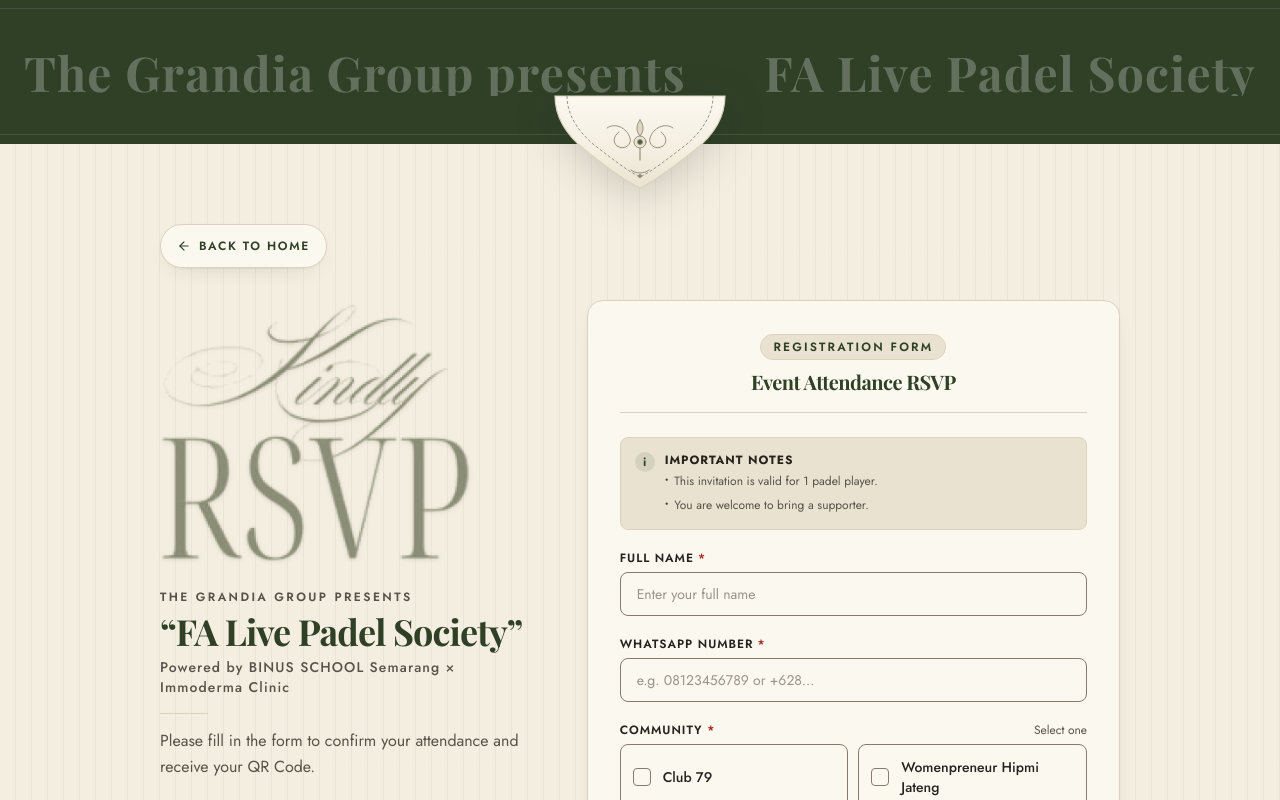
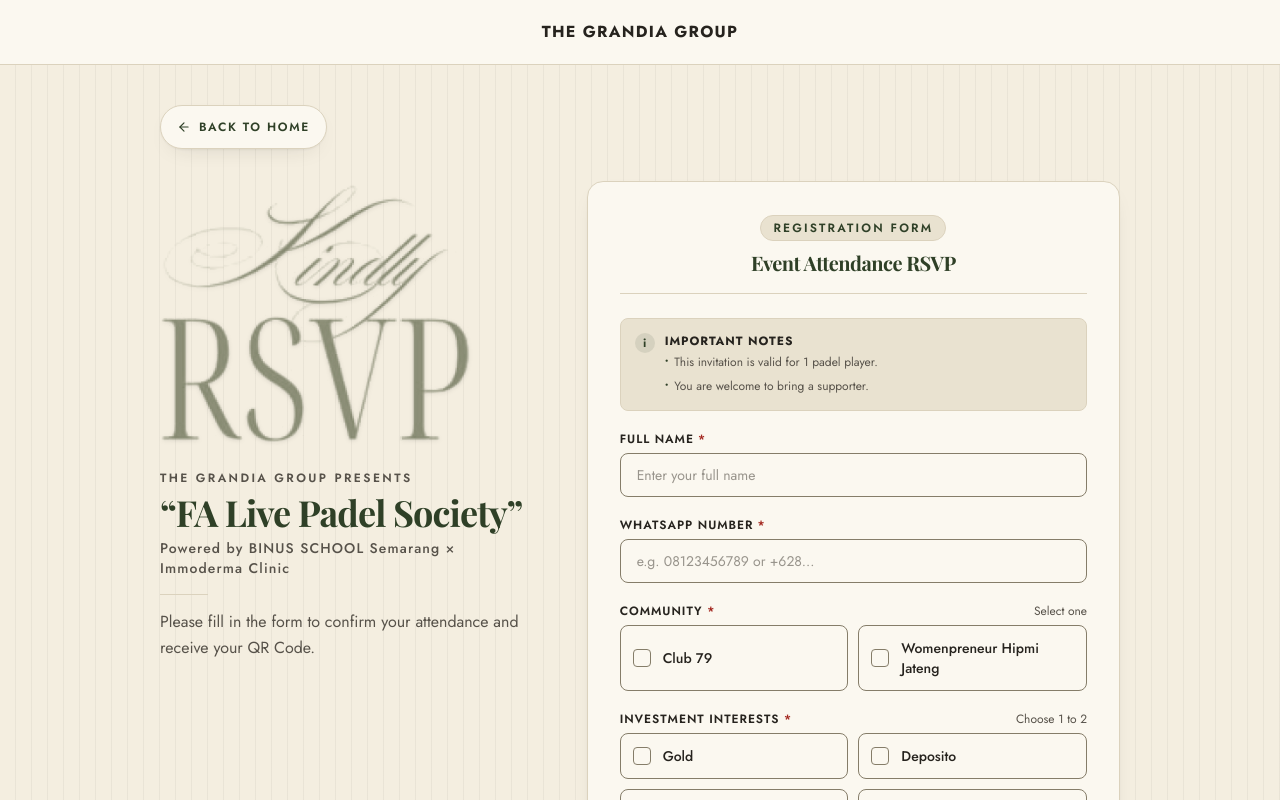
Before and after one commit to IT-Grandia/invitation-app, a Next.js app: page /regist in a window 1280 px wide. Shown: the top 800 px of the page. Built offline with nearby package versions, Linux system fonts and the light colour scheme; no server answers; the database is empty.

Commit message:
fix head style regis

```diff
--- a/app/(public)/regist/page.tsx
+++ b/app/(public)/regist/page.tsx
@@ -4,6 +4,7 @@
 
 import { RegistrationForm } from '@/components/registration/RegistrationForm'
 import { ScrollReveal } from '@/components/registration/ScrollReveal'
+import { BrandHeader } from '@/components/ui/BrandHeader'
 import { getPublishedEvent } from '@/lib/db/queries/event'
 
 export const dynamic = 'force-dynamic'
@@ -11,62 +12,6 @@
 export const metadata: Metadata = {
   title: 'RSVP • FA Live Padel Society',
   description: 'Please fill in the form to confirm your attendance and receive your QR Code.',
-}
-
-function EmbossedEnvelopeFlap() {
-  return (
-    <div className="absolute left-1/2 -translate-x-1/2 -bottom-9 sm:-bottom-12 z-20 w-[125px] sm:w-[155px] md:w-[170px] drop-shadow-[0_10px_20px_rgba(38,35,30,0.18)] pointer-events-none select-none">
-      <svg
-        viewBox="0 0 170 95"
-        fill="none"
-        xmlns="http://www.w3.org/2000/svg"
-        className="w-full h-auto overflow-visible"
-        aria-hidden="true"
-      >
-        <defs>
-          <linearGradient id="envelopeGrad" x1="85" y1="0" x2="85" y2="95" gradientUnits="userSpaceOnUse">
-            <stop stopColor="#fbf8f0" />
-            <stop offset="0.6" stopColor="#f4eee0" />
-            <stop offset="1" stopColor="#e9e2d0" />
-          </linearGradient>
-        </defs>
-
-        {/* Outer Flap with Scalloped Edge */}
-        <path
-          d="M 0 0 L 170 0 C 170 20, 160 38, 140 54 C 120 70, 100 85, 85 92 C 70 85, 50 70, 30 54 C 10 38, 0 20, 0 0 Z"
-          fill="url(#envelopeGrad)"
-          stroke="#dbd2bd"
-          strokeWidth="1.2"
-        />
-
-        {/* Inner Embossed Border */}
-        <path
-          d="M 12 0 C 12 18, 22 34, 38 48 C 56 62, 74 76, 85 81 C 96 76, 114 62, 132 48 C 148 34, 158 18, 158 0"
-          stroke="#857d69"
-          strokeWidth="1"
-          strokeDasharray="3 2"
-          fill="none"
-          opacity="0.8"
-        />
-
-        {/* Filigree Ornament / Baroque Relief */}
-        <g stroke="#857d69" strokeWidth="1" fill="none" strokeLinecap="round" opacity="0.85">
-          {/* Left scroll */}
-          <path d="M 52 32 C 60 26, 72 32, 75 42 C 77 48, 70 55, 62 50 C 58 47, 58 40, 64 36" />
-          {/* Right scroll */}
-          <path d="M 118 32 C 110 26, 98 32, 95 42 C 93 48, 100 55, 108 50 C 112 47, 112 40, 106 36" />
-          {/* Central crest */}
-          <path d="M 85 24 C 82 28, 80 34, 85 40 C 90 34, 88 28, 85 24 Z" fill="#dbd2bd" />
-          <path d="M 85 40 L 85 64" strokeWidth="1.2" />
-          <circle cx="85" cy="46" r="6" fill="#e9e2d0" stroke="#857d69" />
-          <circle cx="85" cy="46" r="2.5" fill="#2f4027" />
-          {/* Bottom flap flourish */}
-          <path d="M 76 74 C 81 78, 89 78, 94 74" />
-          <circle cx="85" cy="80" r="1.5" fill="#857d69" />
-        </g>
-      </svg>
-    </div>
-  )
 }
 
 export default async function RegistPage() {
@@ -83,28 +28,15 @@
 
   return (
     <main className="paper-stripes relative min-h-screen bg-canvas text-ink antialiased">
-      {/* Top Header Banner: Deep olive green primary matching flyer & brand */}
-      <header className="relative w-full h-24 sm:h-32 md:h-36 bg-primary border-b border-primary/40 overflow-visible flex items-center justify-center">
-        {/* Subtle horizontal borders */}
-        <div className="absolute top-2 inset-x-0 h-px bg-on-primary/10" />
-        <div className="absolute bottom-2 inset-x-0 h-px bg-on-primary/10" />
-
-        {/* Watermark text */}
-        <div className="w-full px-6 flex items-center justify-between pointer-events-none select-none overflow-hidden opacity-25">
-          <span className="font-display italic text-2xl sm:text-4xl md:text-5xl text-on-primary tracking-wide whitespace-nowrap">
-            The Grandia Group presents
-          </span>
-          <span className="hidden md:inline font-display italic text-3xl sm:text-5xl text-on-primary tracking-wide whitespace-nowrap">
-            FA Live Padel Society
-          </span>
+      {/* Top Header: Clean BrandHeader matching QR ticket page style */}
+      <header className="w-full border-b border-line bg-surface px-4 py-4 sm:py-5 flex items-center justify-center text-center">
+        <div className="max-w-5xl mx-auto flex items-center justify-center">
+          <BrandHeader hideBorder />
         </div>
-
-        {/* Overlapping Embossed Cream Envelope Flap */}
-        <EmbossedEnvelopeFlap />
       </header>
 
       {/* Main Content Area */}
-      <div className="relative z-10 max-w-5xl mx-auto px-4 sm:px-6 md:px-8 pt-12 sm:pt-16 md:pt-20 pb-16">
+      <div className="relative z-10 max-w-5xl mx-auto px-4 sm:px-6 md:px-8 pt-6 sm:pt-8 md:pt-10 pb-16">
         {/* Back link with clean pill treatment for superior mobile tap target */}
         <ScrollReveal delay={50} direction="down">
           <div className="mb-6 sm:mb-8 flex justify-center md:justify-start">
--- a/components/ui/BrandHeader.tsx
+++ b/components/ui/BrandHeader.tsx
@@ -9,12 +9,13 @@
 
 type BrandHeaderProps = {
   className?: string;
+  hideBorder?: boolean;
 };
 
-export function BrandHeader({ className = "" }: BrandHeaderProps) {
+export function BrandHeader({ className = "", hideBorder = false }: BrandHeaderProps) {
   return (
     <div
-      className={`flex flex-col items-center gap-3 border-b border-line pb-4 text-center ${className}`}
+      className={`flex flex-col items-center text-center ${hideBorder ? "" : "gap-3 border-b border-line pb-4"} ${className}`}
     >
       <p className="font-sans text-sm font-bold tracking-[0.08em] text-ink uppercase md:text-base">
         {BRAND.presenter}
```
